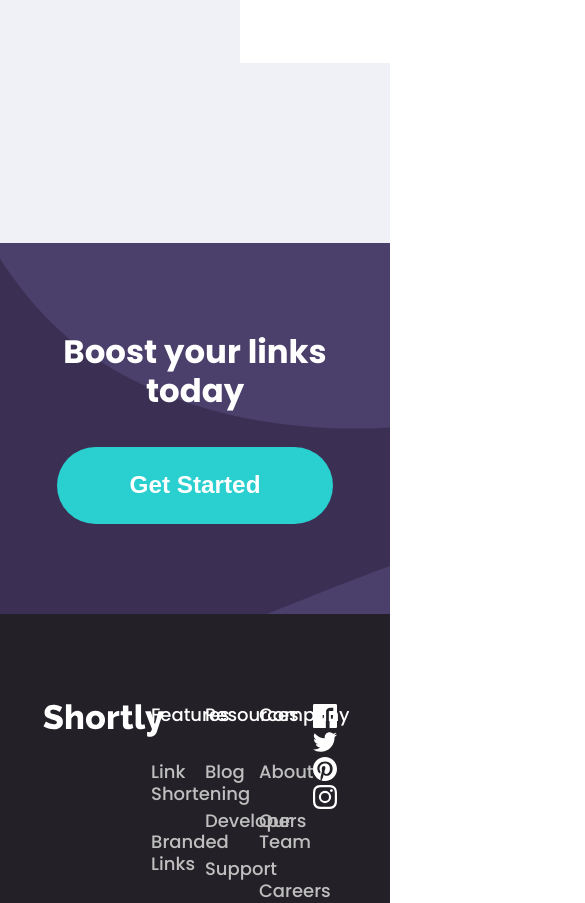
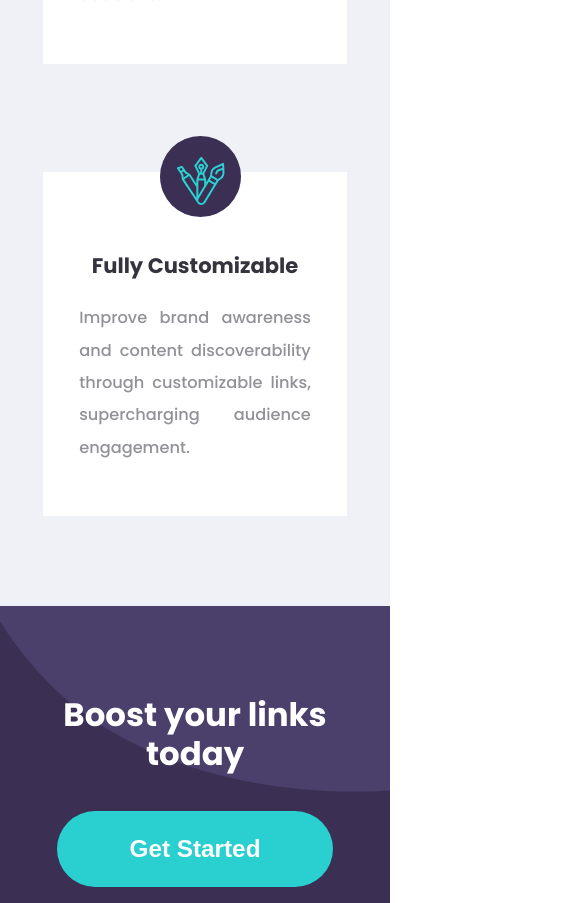
Before and after one commit to uchedotphp/url-shortener, a Vue app: page / in a window 390 px wide. Shown: the part 2100-3003 px from the top of the page, 585 px wide, since content can reach past the window. Built offline with nearby package versions, Linux system fonts and the light colour scheme.

Commit message:
done fixing FooterSection.vue component for mobile responsiveness

```diff
--- a/src/components/AdvancedStatisticsSection.vue
+++ b/src/components/AdvancedStatisticsSection.vue
@@ -10,7 +10,7 @@
         </p>
       </div>
       <div class="cards">
-        <el-row type="flex" class="row-bg" justify="space-around">
+        <el-row>
           <el-col :xs="24" :span="6" class="card-container">
             <div class="grid-content card">
               <div class="img-box">
@@ -76,6 +76,14 @@ export default {
   .advanced h2 {
     font-size: 15em;
   }
+
+  .img-box {
+    left: 6.5em !important;
+  }
+
+  .card .body h3 {
+    text-align: center;
+  }
 }
 
 .advanced {
@@ -102,7 +110,14 @@ export default {
 }
 
 .cards {
-  padding-bottom: 10em;
+  padding-bottom: 5em;
+  margin-top: 0;
+}
+
+.cards .el-row {
+  display: flex;
+  justify-content: space-between;
+  flex-wrap: wrap;
 }
 
 .card {
@@ -110,7 +125,6 @@ export default {
   background: #fff;
   max-width: 500px;
   margin: auto;
-  // text-align: center;
 }
 
 // .card-container:after {
@@ -134,21 +148,6 @@ export default {
 //   height: 100%;
 // }
 
-.one {
-  ::after {
-    top: 10px;
-    right: 8em;
-    width: 20px;
-    content: "";
-    display: inline;
-    background-color: yellow;
-    height: 100%;
-    transform: rotate(90deg);
-    position: absolute;
-    // z-index: 1;
-  }
-}
-
 // .card-container * + * {
 //   margin-top: 3.5em;
 // }
@@ -156,6 +155,10 @@ export default {
 .card .body {
   padding: 0 2em 2em;
   margin-top: 0;
+}
+
+.card .body h3 {
+  text-transform: capitalize;
 }
 
 .card .body p {
--- a/src/components/FooterSection.vue
+++ b/src/components/FooterSection.vue
@@ -2,12 +2,12 @@
   <footer>
     <div class="doubled-container">
       <el-row :gutter="20">
-        <el-col :span="8">
+        <el-col :xs="24" :span="8">
           <div class="grid-content">
             <img class="footer-logo" src="./../assets/images/white-logo.svg" alt="logo" srcset />
           </div>
         </el-col>
-        <el-col :span="4">
+        <el-col :xs="24" :span="4">
           <div class="grid-content bg-purple">
             <ul>
               Features
@@ -23,7 +23,7 @@
             </ul>
           </div>
         </el-col>
-        <el-col :span="4">
+        <el-col :xs="24" :span="4">
           <div class="grid-content bg-purple">
             <ul>
               Resources
@@ -39,7 +39,7 @@
             </ul>
           </div>
         </el-col>
-        <el-col :span="4">
+        <el-col :xs="24" :span="4">
           <div class="grid-content bg-purple">
             <ul>
               Company
@@ -58,7 +58,7 @@
             </ul>
           </div>
         </el-col>
-        <el-col :span="4">
+        <el-col :xs="24" :span="4">
           <div class="grid-content bg-purple">
             <ul class="social-links">
               <li>
@@ -101,6 +101,18 @@ export default {
 </script>
 
 <style lang="scss" scoped>
+@media (max-width: 500px) {
+  .grid-content > img {
+    display: block;
+    margin-left: auto;
+    margin-right: auto;
+  }
+
+  .grid-content ul {
+    text-align: center;
+    margin-top: 3em;
+  }
+}
 a:link,
 a:visited {
   color: hsl(0, 0%, 75%);
@@ -120,6 +132,7 @@ footer {
 
 .el-col {
   margin-top: 0;
+  // text-align: center;
 }
 
 .footer-logo {
```
